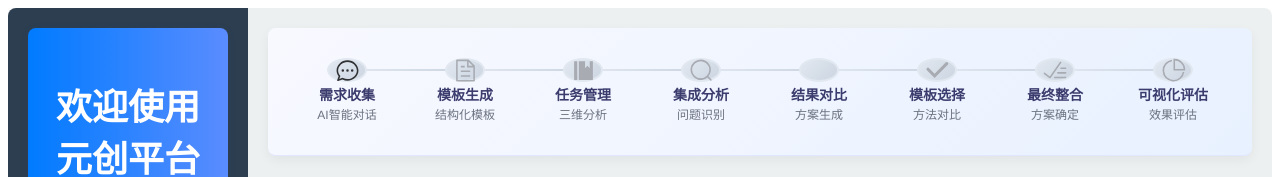
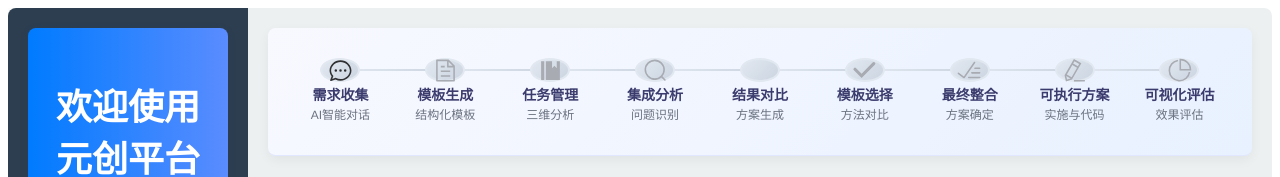
Before and after one commit to openKG-field/Yuanchuang_Platform, a Vue app: page / in a window 1280 px wide. Shown: the top 177 px of the page. Built offline with nearby package versions, Linux system fonts and the light colour scheme; no server answers.

Commit message:
feat: 新增可执行方案步骤及路由，支持实施与代码的可视化评估

```diff
--- a/src/App.vue
+++ b/src/App.vue
@@ -56,6 +56,11 @@
               icon="Finished"
             />
             <el-step
+              title="可执行方案"
+              description="实施与代码"
+              icon="EditPen"
+            />
+            <el-step
               title="可视化评估"
               description="效果评估"
               icon="PieChart"
@@ -89,7 +94,8 @@ export default defineComponent({
         '/results',          // 4: 结果对比
         '/template-selection', // 5: 模板选择
         '/final-result',     // 6: 最终整合
-        '/visualization'     // 7: 可视化评估
+        '/executable-plan',  // 7: 可执行方案（新增）
+        '/visualization'     // 8: 可视化评估
       ]
     };
   },
```
